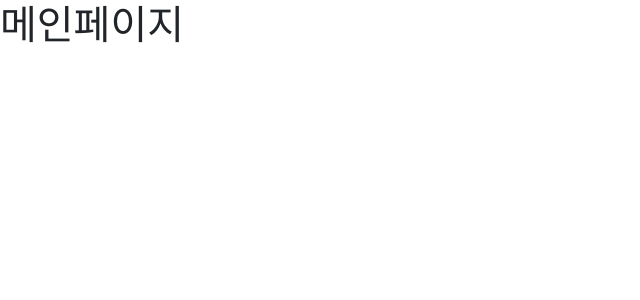
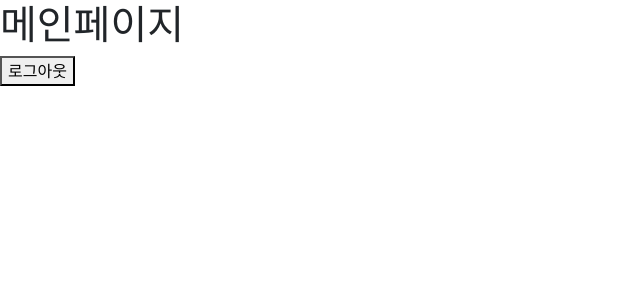
Before and after one commit to domino3333/security-login01-front, a React (Vite) app: page /MainPage in a window 1280 px wide. Shown: the top 300 px of the page, without its empty margins (0-640 px from the left). Built offline with nearby package versions, Linux system fonts and the light colour scheme.

Commit message:
로그아웃 테스트 / 로그아웃 시, 액세스,리프레시 토큰 삭제되는 것 확인

```diff
--- a/src/pages/MainPage.jsx
+++ b/src/pages/MainPage.jsx
@@ -1,9 +1,26 @@
+import { useNavigate } from "react-router";
 
-const MainPage = ()=>{
 
-    return(<>
-    <h1>메인페이지</h1>
-    </>)
-}
+
+const MainPage = () => {
+
+    const nav = useNavigate();
+
+    const handleLogout = async () => {
+        await fetch("http://localhost:8080/api/logout", {
+            method: "POST",
+            credentials: "include" // 쿠키 전송
+        });
+        alert("로그아웃 완료!");
+        nav('/') // 로그인 페이지로 이동
+    };
+
+    return (
+        <>
+        <h1>메인페이지</h1>
+        <button onClick={handleLogout}>로그아웃</button>
+        </>
+    );
+};
 
 export default MainPage;
```
